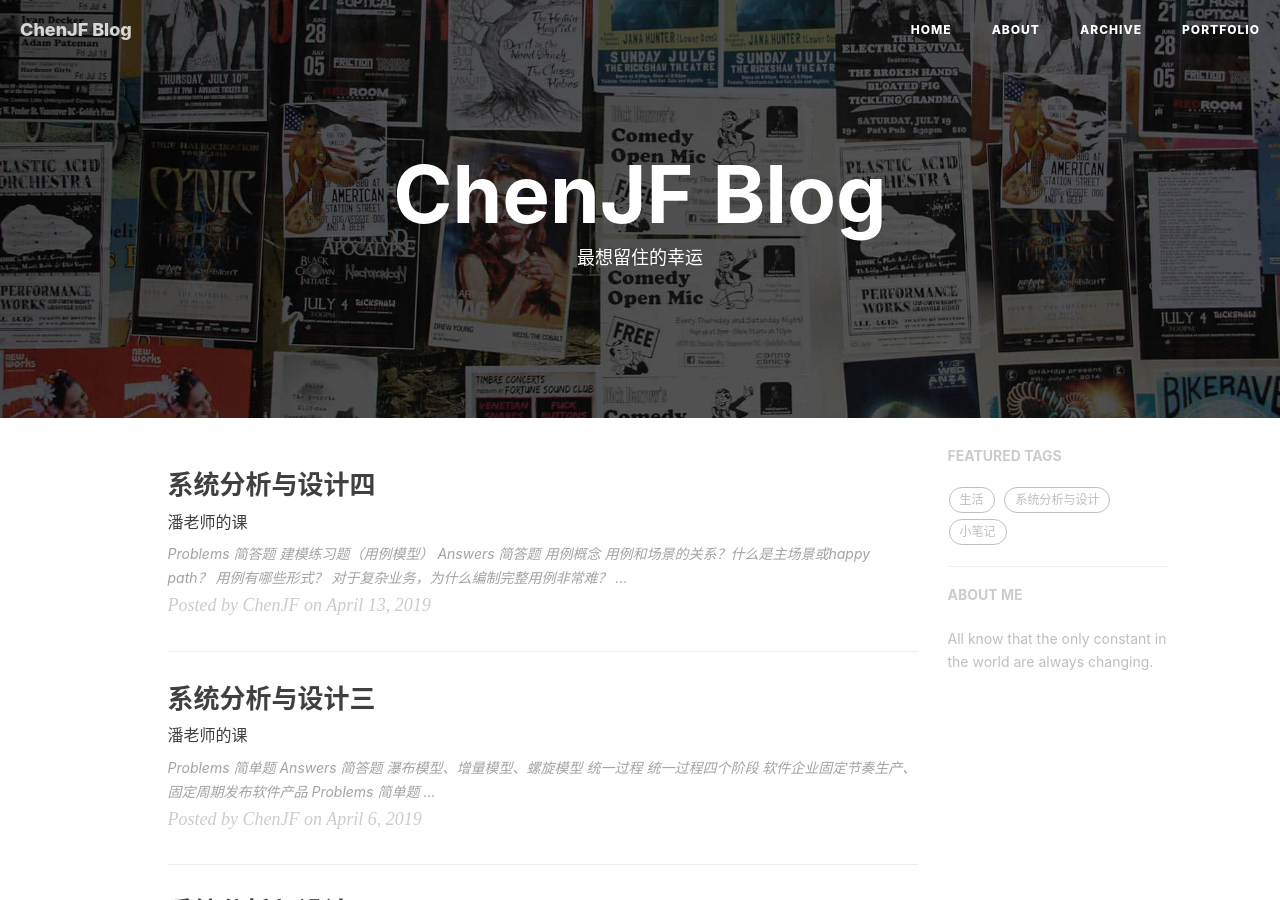
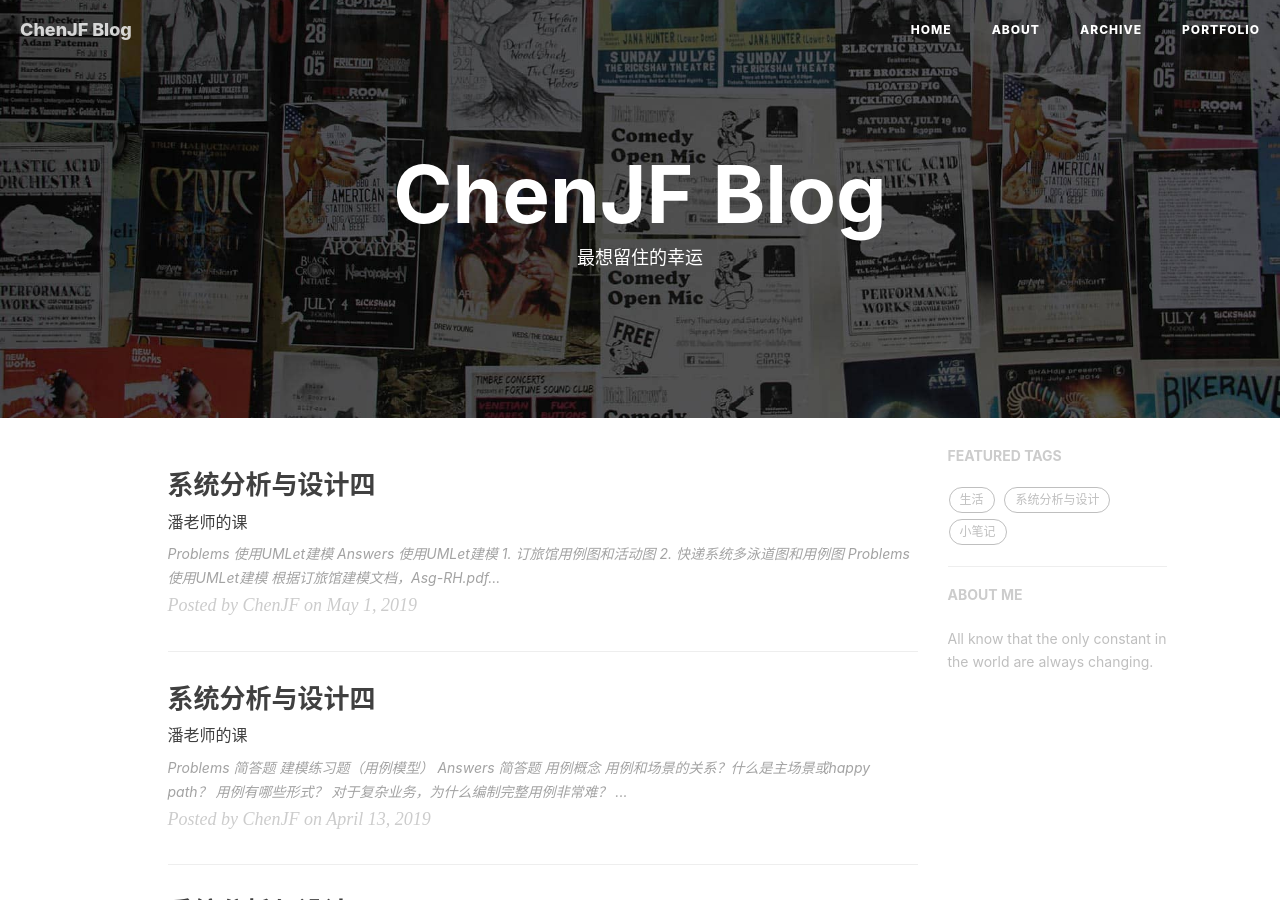
Before and after one commit to Chenjiff/Chenjiff.github.io, a Jekyll site: the page built from index.html, in a window 1280 px wide and 900 px high. Built offline with Jekyll 4.4.1, drawn with Linux system fonts in a browser that asks for light colours; nearby versions of some CDN libraries; the list of posts is cut into pages by our own code; comment, search, counter and statistics services are not loaded.

Commit message:
commit 5

```diff
--- a/_posts/2019-04-13-systems-analysis&design4.md
+++ b/_posts/2019-04-13-systems-analysis&design4.md
@@ -84,9 +84,9 @@ tags:  系统分析与设计
 ### 建模练习
 #### 用例图
 电影票购买系统：
-![](/img/post-bg-imgs/in-post/SWSAD-in/uc1.png)
+![电影票购买系统用例图](https://raw.githubusercontent.com/Chenjiff/Chenjiff.github.io/master/img/in-post/SWSAD-in/uc1.png)
 酒店预订系统：
-![](/img/post-bg-imgs/in-post/SWSAD-in/uc2.png)
+![酒店预订系统用例图](https://raw.githubusercontent.com/Chenjiff/Chenjiff.github.io/master/img/in-post/SWSAD-in/uc2.png)
 
 #### 回答问题
 1. 为什么相似系统的用例图是相似的？
--- /dev/null
+++ b/_posts/2019-05-01-systems-analysis&design5.md
@@ -0,0 +1,44 @@
+---
+layout: post
+title: "系统分析与设计四"
+subtitle: "潘老师的课"
+author: "ChenJF"
+header-img: "img/post-bg-imgs/2-systems-analysis-design.jpg"
+header-mask: 0.4
+catalog: true
+tags:  系统分析与设计
+---
+
+* TOC
+{:toc}
+
+---
+## Problems
+### 使用UMLet建模
+1. 根据订旅馆建模文档，Asg-RH.pdf：
+绘制用例图模型（到子用例）
+给出 make reservation 用例的活动图
+2. 根据课程练习“投递员使用投递箱给收件人快递包裹”的业务场景
+分别用多泳道图建模三个场景的业务过程
+根据上述流程，给出快递柜系统最终的用例图模型
+用正常色彩表示第一个业务流程反映的用例
+用绿色背景表述第二个业务场景添加或修改的用例，以及支持 Actor
+用黄色背景表述第三个业务场景添加或修改的用例，以及支持 Actor
+
+## Answers
+### 使用UMLet建模
+#### 1. 订旅馆用例图和活动图
+* 用例图：
+![旅馆预订系统用例图](https://raw.githubusercontent.com/Chenjiff/Chenjiff.github.io/master/img/in-post/SWSAD-in/hotel_uc.png)
+* 活动图：
+![旅馆预订系统活动图](https://raw.githubusercontent.com/Chenjiff/Chenjiff.github.io/master/img/in-post/SWSAD-in/hotel_ac.png)
+
+#### 2. 快递系统多泳道图和用例图
+* 场景一多泳道图：
+![场景一多泳道图](https://raw.githubusercontent.com/Chenjiff/Chenjiff.github.io/master/img/in-post/SWSAD-in/kuaidi1.png)
+* 场景二多泳道图：
+![场景二多泳道图](https://raw.githubusercontent.com/Chenjiff/Chenjiff.github.io/master/img/in-post/SWSAD-in/kuaidi2.png)
+* 场景三多泳道图：
+![场景三多泳道图](https://raw.githubusercontent.com/Chenjiff/Chenjiff.github.io/master/img/in-post/SWSAD-in/kuaidi3.png)
+* 用例图
+![快递系统用例图](https://raw.githubusercontent.com/Chenjiff/Chenjiff.github.io/master/img/in-post/SWSAD-in/kuaidi_uc.png)
```
Also changed, not shown: _posts/2019-03-12-systems-analysis&design2.md (+1 -1 lines), img/in-post/SWSAD-in/hotel_ac.png (added), img/in-post/SWSAD-in/hotel_uc.png (added), img/in-post/SWSAD-in/kuaidi1.png (added), img/in-post/SWSAD-in/kuaidi2.png (added), img/in-post/SWSAD-in/kuaidi3.png (added), img/in-post/SWSAD-in/kuaidi_uc.png (added).
